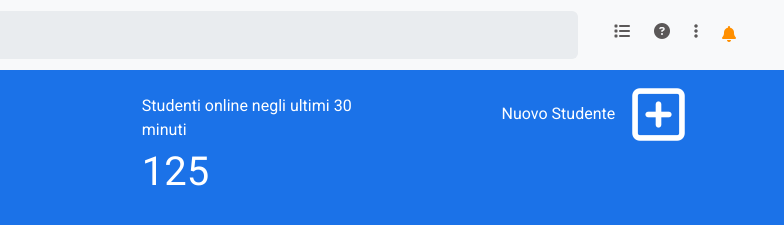
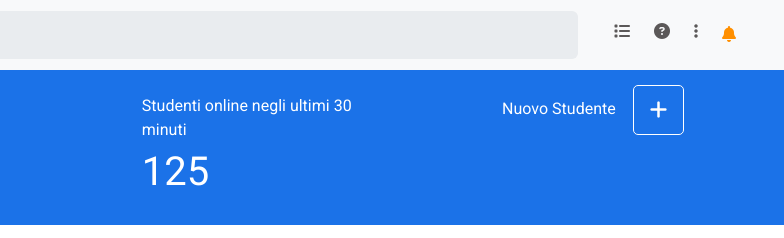
Before and after one commit to MirkoCherchi/html-css-bootstrap-dashboard, a plain HTML site: page index.html in a window 1280 px wide. Shown: the top 238 px of the page, 496-1280 px from the left. Drawn offline with nearby package versions, Linux system fonts and the light colour scheme.

Commit message:
feat: hover button

```diff
--- a/css/style.css
+++ b/css/style.css
@@ -115,9 +115,12 @@ main{
     font-size: 40px;
 }
 
-.fa-square-plus{
-    font-size: 60px;
+.fa-plus{
+    font-size: 20px;
     color: #fff;
+    border: 1px solid #fff;
+    padding: 14px 16px;
+    border-radius: 5px;
 }
 
 .offcanvas-size-xl {
@@ -185,6 +188,11 @@ main{
     padding: 10px;
 }
 
+.fa-plus:hover{
+    background-color: #fff;
+    color: #1b72e8;
+}
+
 
 @media screen and (max-width: 991px) {
 
--- a/index.html
+++ b/index.html
@@ -135,7 +135,7 @@
                     <span>Nuovo
                         Studente</span><button class="btn ps-3" type="button" data-bs-toggle="offcanvas"
                         data-bs-target="#staticBackdrop" aria-controls="staticBackdrop">
-                        <i class="fa-regular fa-square-plus"></i>
+                        <i class="fa-solid fa-plus"></i>
                     </button>
 
                     <div class="offcanvas offcanvas-end offcanvas-size-xl text-start" data-bs-backdrop="true"
```
